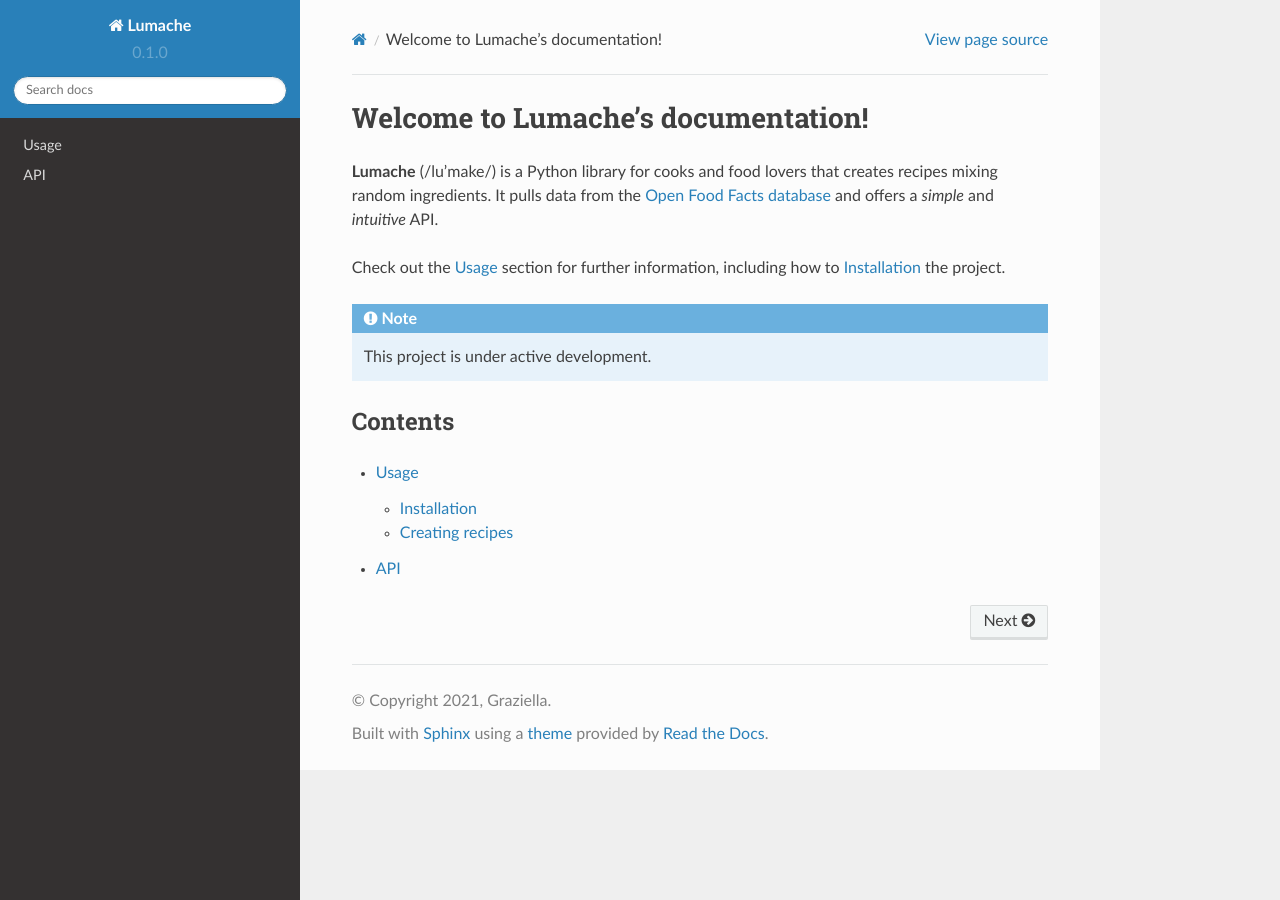
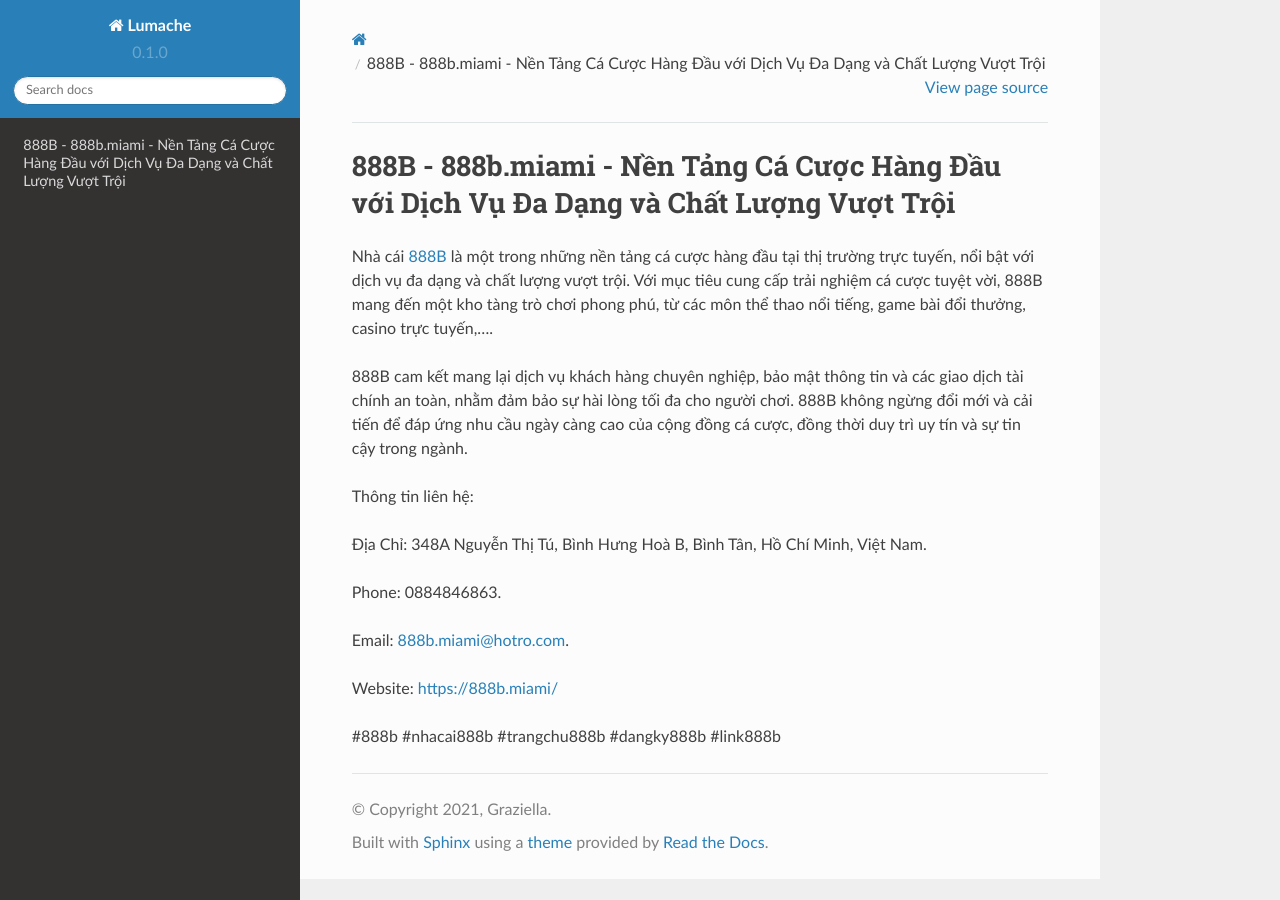
Before and after one commit to morriscraig2868/888bmiami, a Sphinx documentation site: the page built from docs/source/index.rst, in a window 1280 px wide. Built offline with Sphinx 7.4.7 and the Read the Docs theme 2.0.0, drawn with Linux system fonts in a browser that asks for light colours.

Commit message:
Update index.rst

```diff
--- a/docs/source/index.rst
+++ b/docs/source/index.rst
@@ -1,22 +1,18 @@
-Welcome to Lumache's documentation!
+888B - 888b.miami - Nền Tảng Cá Cược Hàng Đầu với Dịch Vụ Đa Dạng và Chất Lượng Vượt Trội
 ===================================
 
-**Lumache** (/lu'make/) is a Python library for cooks and food lovers
-that creates recipes mixing random ingredients.
-It pulls data from the `Open Food Facts database <https://world.openfoodfacts.org/>`_
-and offers a *simple* and *intuitive* API.
+Nhà cái `888B <https://888b.miami/>`_ là một trong những nền tảng cá cược hàng đầu tại thị trường trực tuyến, nổi bật với dịch vụ đa dạng và chất lượng vượt trội. Với mục tiêu cung cấp trải nghiệm cá cược tuyệt vời, 888B mang đến một kho tàng trò chơi phong phú, từ các môn thể thao nổi tiếng, game bài đổi thưởng, casino trực tuyến,....
 
-Check out the :doc:`usage` section for further information, including
-how to :ref:`installation` the project.
+888B cam kết mang lại dịch vụ khách hàng chuyên nghiệp, bảo mật thông tin và các giao dịch tài chính an toàn, nhằm đảm bảo sự hài lòng tối đa cho người chơi. 888B không ngừng đổi mới và cải tiến để đáp ứng nhu cầu ngày càng cao của cộng đồng cá cược, đồng thời duy trì uy tín và sự tin cậy trong ngành.
 
-.. note::
+Thông tin liên hệ:
 
-   This project is under active development.
+Địa Chỉ: 348A Nguyễn Thị Tú, Bình Hưng Hoà B, Bình Tân, Hồ Chí Minh, Việt Nam.
 
-Contents
---------
+Phone: 0884846863.
 
-.. toctree::
+Email: 888b.miami@hotro.com.
 
-   usage
-   api
+Website: https://888b.miami/
+
+#888b #nhacai888b #trangchu888b #dangky888b #link888b
```
